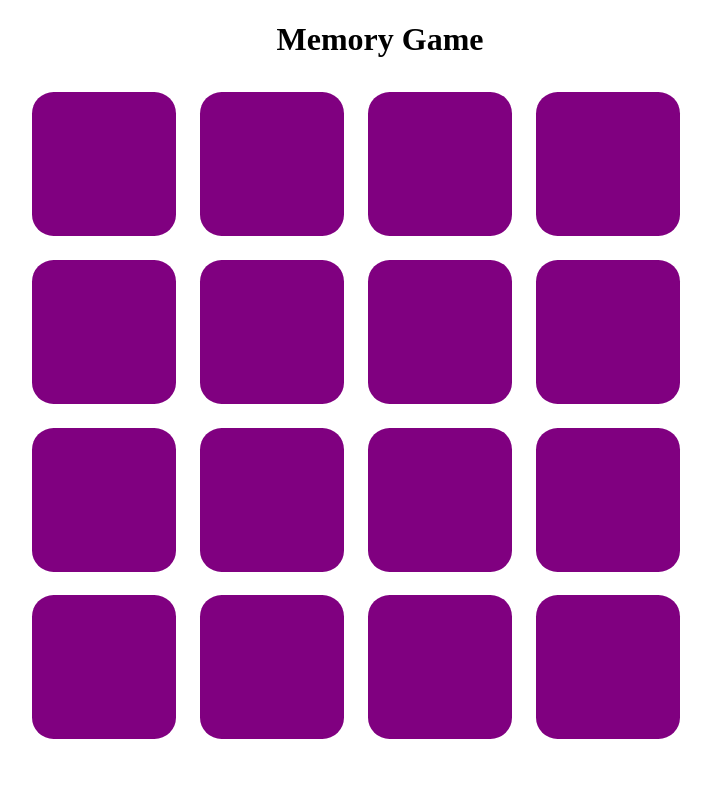
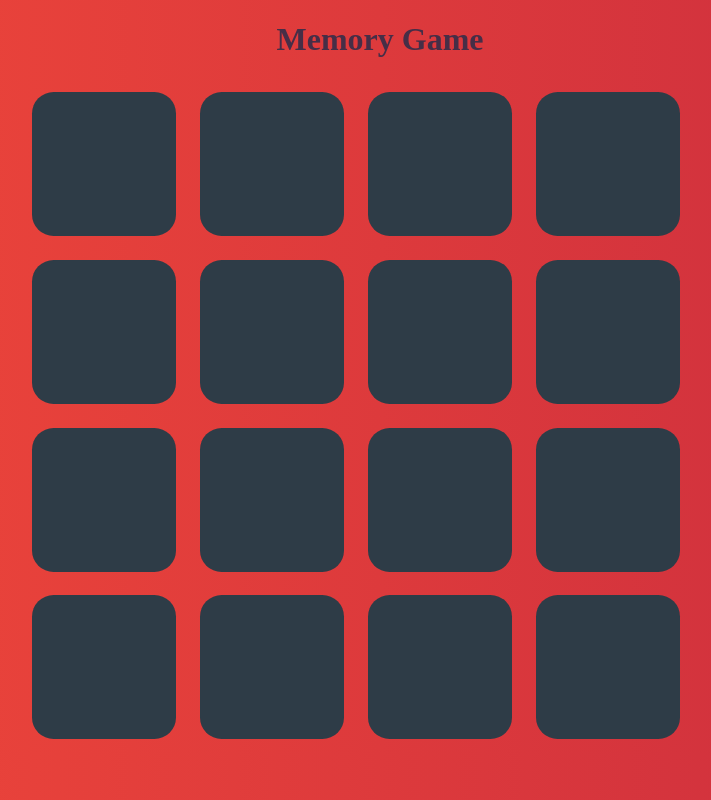
Before and after one commit to timwiesner/memory-game, a plain HTML site: page index.html in a window 1280 px wide. Shown: the whole page, without its empty margins (260-971 px from the left). Drawn offline with Linux system fonts and the light colour scheme; files whose address does not match are found by name.

Commit message:
feat: Change background color

```diff
--- a/style.css
+++ b/style.css
@@ -1,5 +1,14 @@
+
+
 body {
+	background: #cb2d3e;  /* fallback for old browsers */
+	background: -webkit-linear-gradient(to right, #ef473a, #cb2d3e);  /* Chrome 10-25, Safari 5.1-6 */
+	background: linear-gradient(to right, #ef473a, #cb2d3e); /* W3C, IE 10+/ Edge, Firefox 16+, Chrome 26+, Opera 12+, Safari 7+ */
+}
+
+.intro {
 	text-align: center;
+	color: #462e47;
 }
 
 .container {
@@ -9,7 +18,7 @@ body {
 
 .square {
 	width: 20%;
-	background: purple;
+	background: #2e3c47;
 	padding-bottom: 20%;
 	float: left;
 	margin: 1.66%;
```
